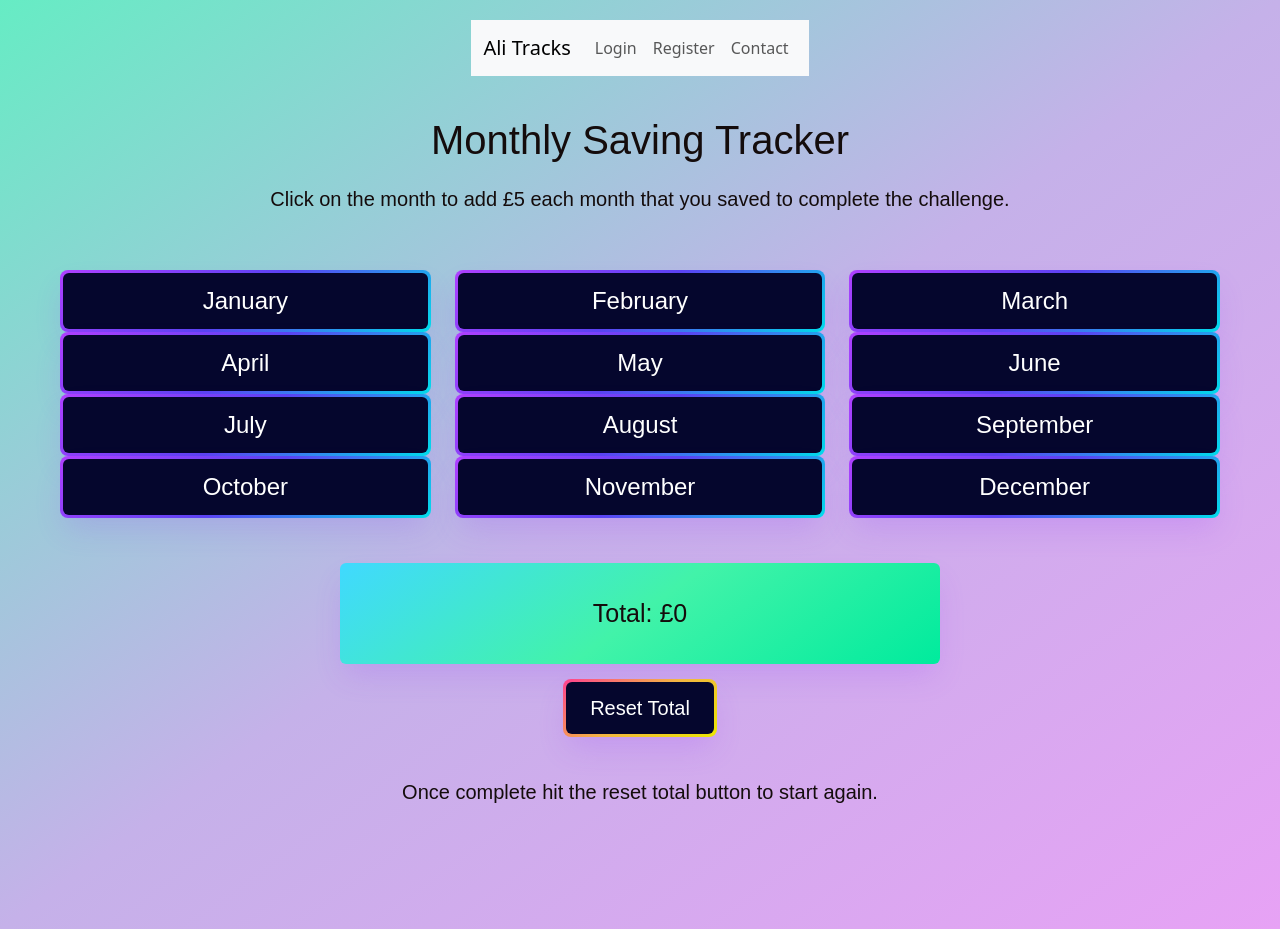
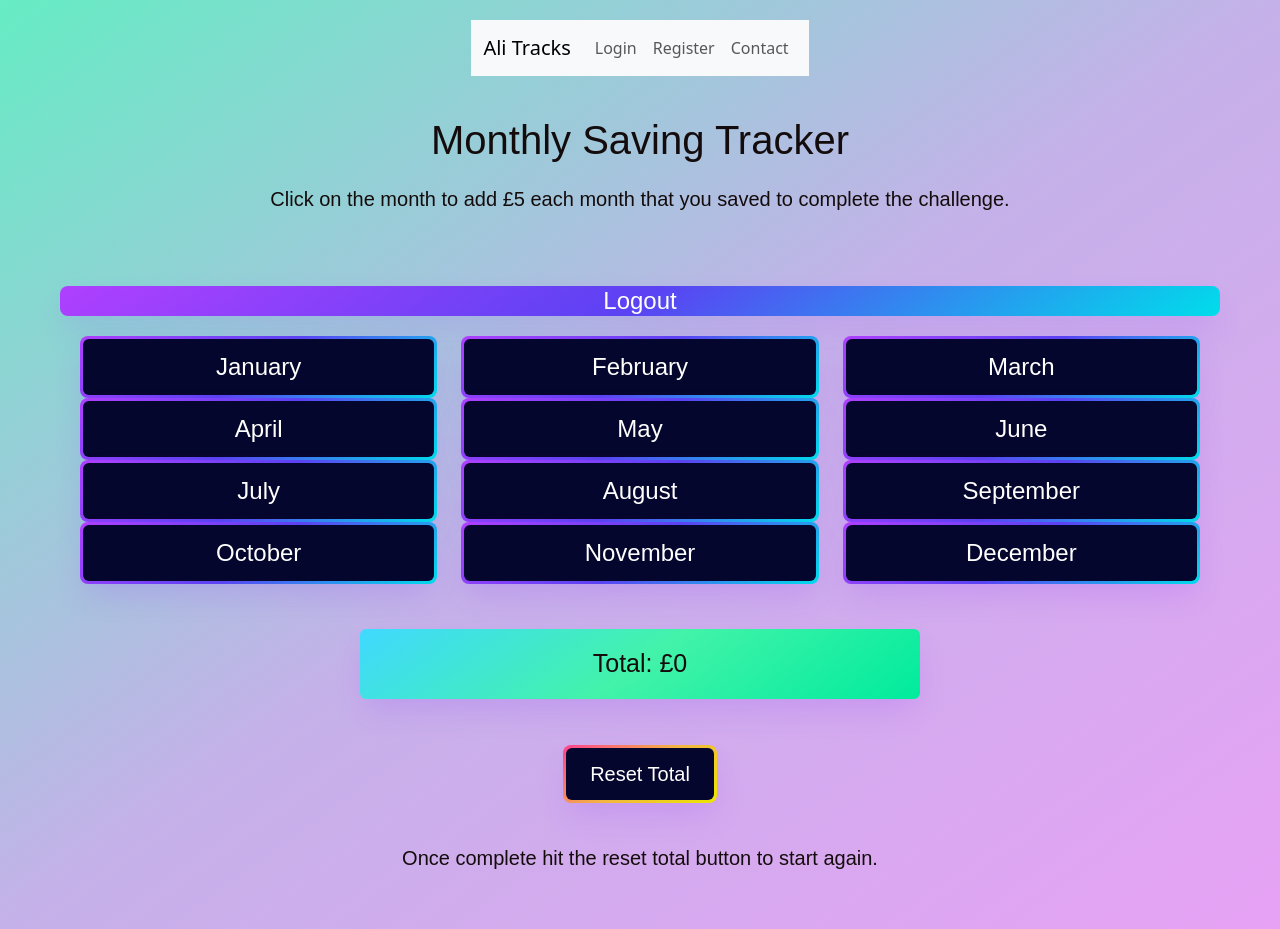
Before and after one commit to MitchDuke/Ali_Tracks, a Flask app: page /index in a window 1280 px wide. Run offline with Flask 3, Linux system fonts and the light colour scheme; the visitor is signed in with stand-in values (Sample User, id 1); data that the repository does not hold is empty; some libraries are stand-ins or nearby versions.

Commit message:
Logout button
Logout button added to index.html page to allow users to leave and return to the login page

```diff
--- a/templates/index.html
+++ b/templates/index.html
@@ -7,6 +7,8 @@
         <h1>Monthly Saving Tracker</h1>
         <p>Click on the month to add £5 each month that you saved to complete the challenge.</p>
     </div>
+    <div class="container">
+        <a href="{{ url_for('logout') }}" class="btn btn-secondary mt-3">Logout</a>
     <div class="grid-container, container">
         <div class="row">
             <div class="col-4">
```
